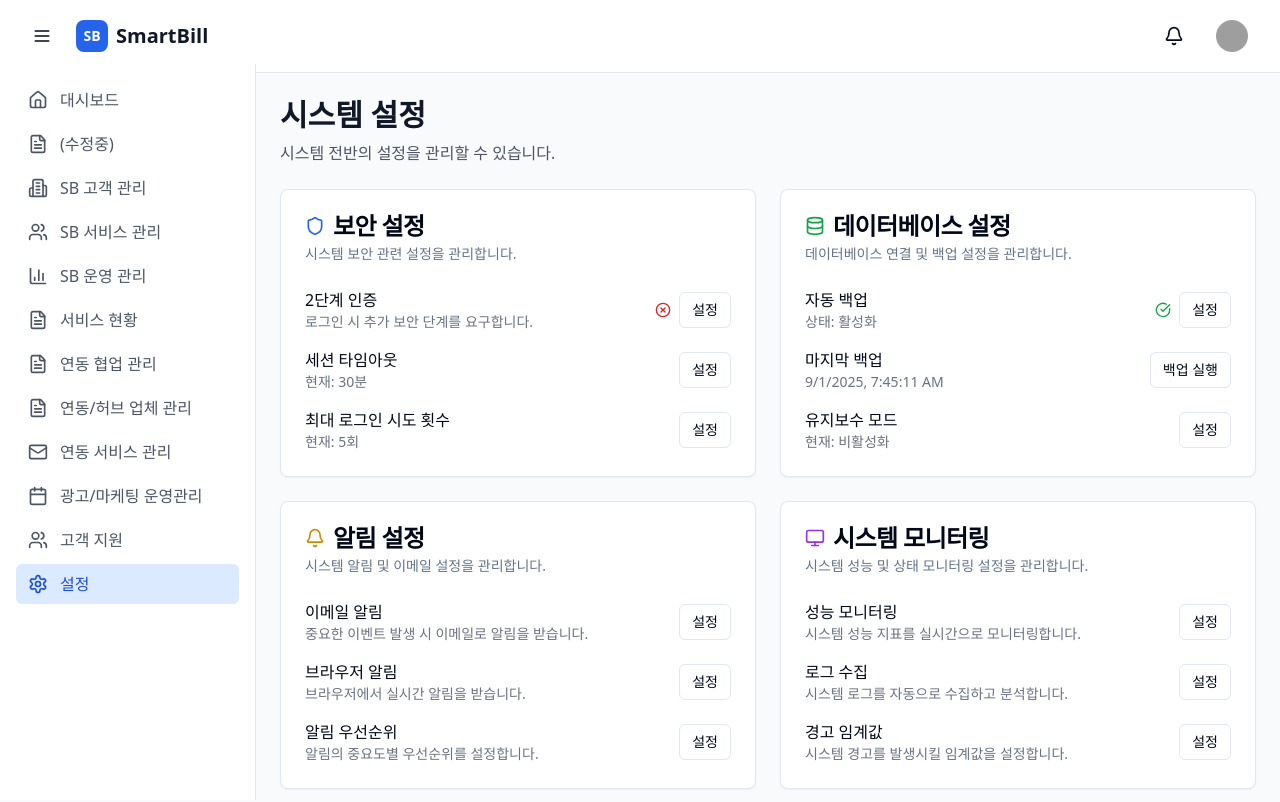
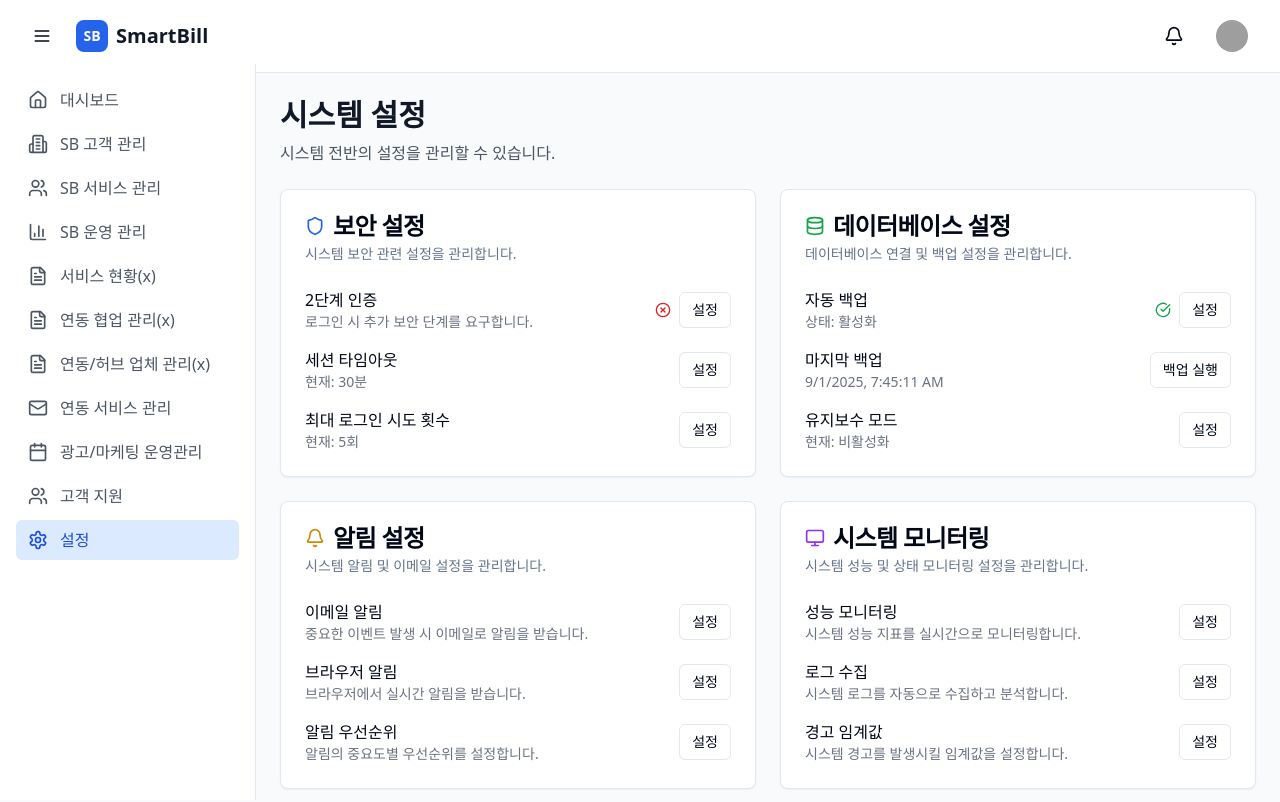
Before and after one commit to Kai-Ahn-Businesson/smartbill-modernization, a React (Vite) app in the folder frontend/: page /settings in a window 1280 px wide. Shown: the top 802 px of the page. Built offline with nearby package versions, Linux system fonts and the light colour scheme; no server answers; sample sign-in values are in the browser's storage; grey boxes are pictures that could not be loaded; the HTML template or start-up script is replaced by a standard one.

Commit message:
빈화면 표시

```diff
--- a/frontend/src/components/layout/Sidebar.tsx
+++ b/frontend/src/components/layout/Sidebar.tsx
@@ -22,11 +22,15 @@ const menuItems = [
         label: '대시보드',
         icon: Home
     },
+/*
+
     {
         path: '/drc/main',
         label: '(수정중)',
         icon: FileText
     },
+*/
+
     {
         path: '/company',
         label: 'SB 고객 관리',
@@ -45,17 +49,17 @@ const menuItems = [
     },
     {
         path: '/dummy4',
-        label: '서비스 현황',
+        label: '서비스 현황(x)',
         icon: FileText
     },
     {
         path: '/dummy5',
-        label: '연동 협업 관리',
+        label: '연동 협업 관리(x)',
         icon: FileText
     },
     {
         path: '/dummy6',
-        label: '연동/허브 업체 관리',
+        label: '연동/허브 업체 관리(x)',
         icon: FileText
     },
 
```
